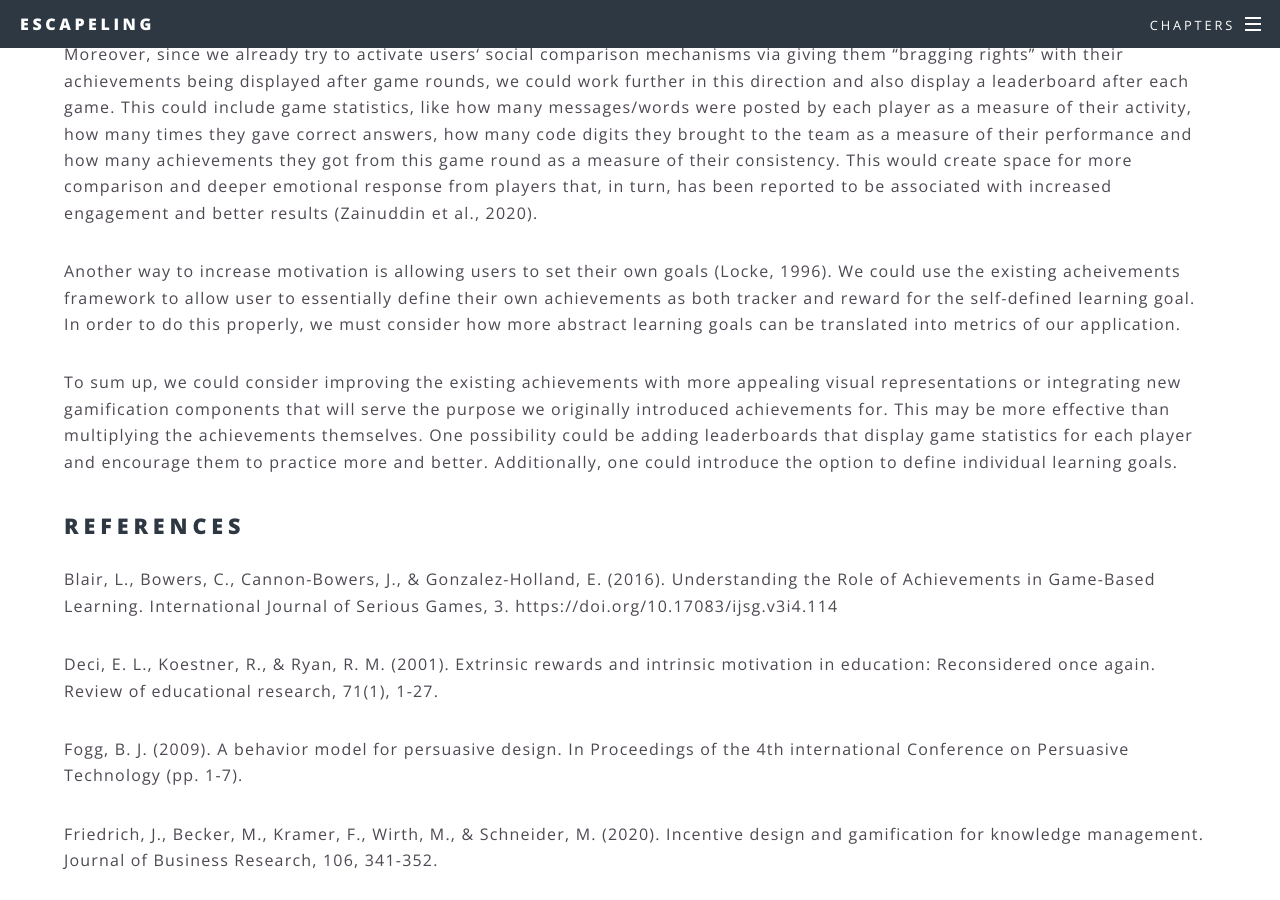
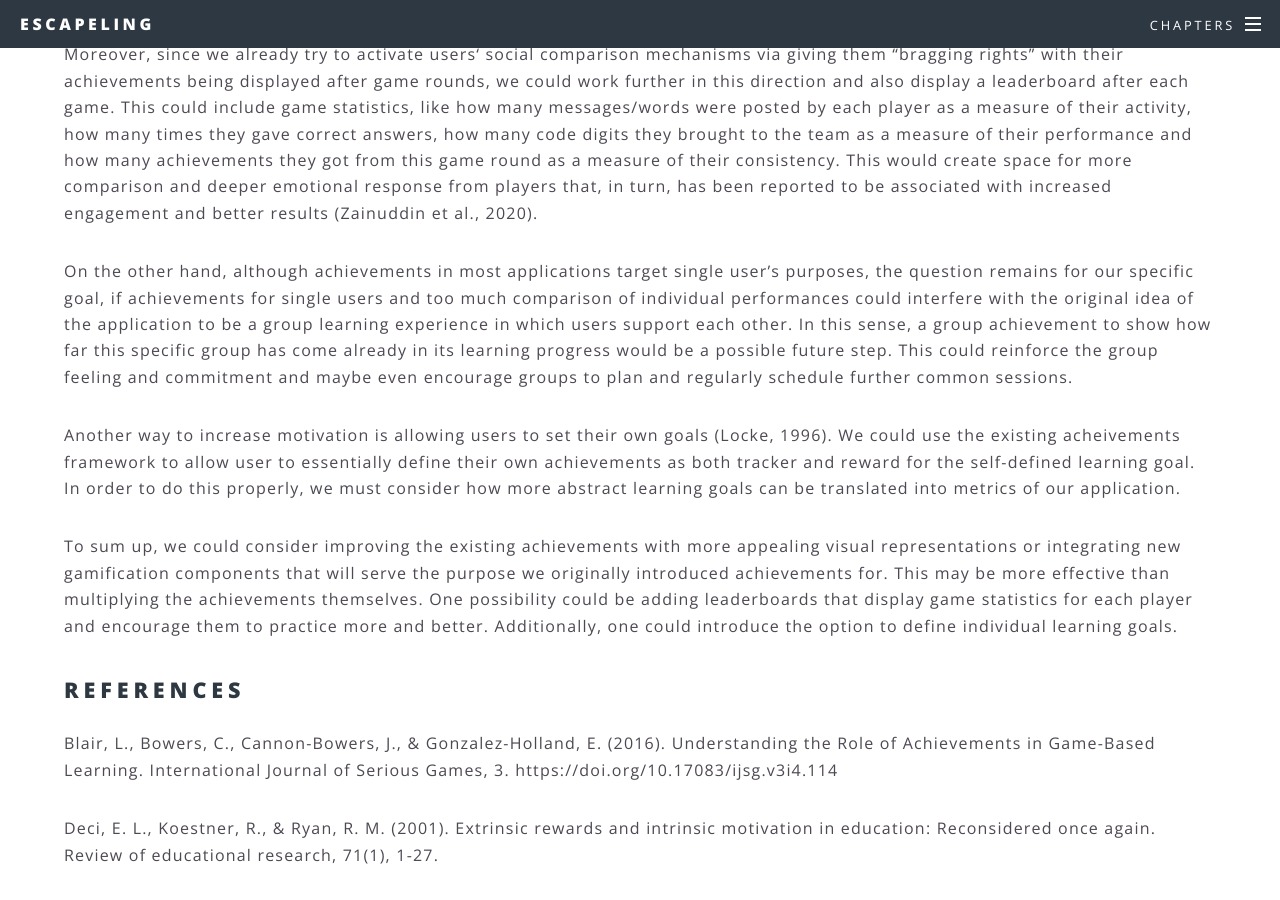
Before and after one commit to ALLUOS/ALLUOS.github.io, a Jekyll site: the page built from _posts/2020-04-03-achievements.md, in a window 1280 px wide and 900 px high, scrolled down 7006 px. Built offline with Jekyll 4.4.1, drawn with Linux system fonts in a browser that asks for light colours.

Commit message:
group achievements paragraph in outlook

```diff
--- a/_posts/2020-04-03-achievements.md
+++ b/_posts/2020-04-03-achievements.md
@@ -118,6 +118,9 @@ Another area for possible improvement is unlockable content, which is another su
 
 Moreover, since we already try to activate users‘ social comparison mechanisms via giving them “bragging rights” with their achievements being displayed after game rounds, we could work further in this direction and also display a leaderboard after each game. This could include game statistics, like how many messages/words were posted by each player as a measure of their activity, how many times they gave correct answers, how many code digits they brought to the team as a measure of their performance and how many achievements they got from this game round as a measure of their consistency. This would create space for more comparison and deeper emotional response from players that, in turn, has been reported to be associated with increased engagement and better results (Zainuddin et al., 2020).
 
+On the other hand, although achievements in most applications target single user’s purposes, the question remains for our specific goal, if achievements for single users and too much comparison of individual performances could interfere with the original idea of the application to be a group learning experience in which users support each other.
+In this sense, a group achievement to show how far this specific group has come already in its learning progress would be a possible future step. This could reinforce the group feeling and commitment and maybe even encourage groups to plan and regularly schedule further common sessions.
+
 Another way to increase motivation is allowing users to set their own goals (Locke, 1996). We could use the existing acheivements framework to allow user to essentially define their own achievements as both tracker and reward for the self-defined learning goal. In order to do this properly, we must consider how more abstract learning goals can be translated into metrics of our application.
 
 To sum up, we could consider improving the existing achievements with more appealing visual representations or integrating new gamification components that will serve the purpose we originally introduced achievements for. This may be more effective than multiplying the achievements themselves. One possibility could be adding leaderboards that display game statistics for each player and encourage them to practice more and better. Additionally, one could introduce the option to define individual learning goals.
```
